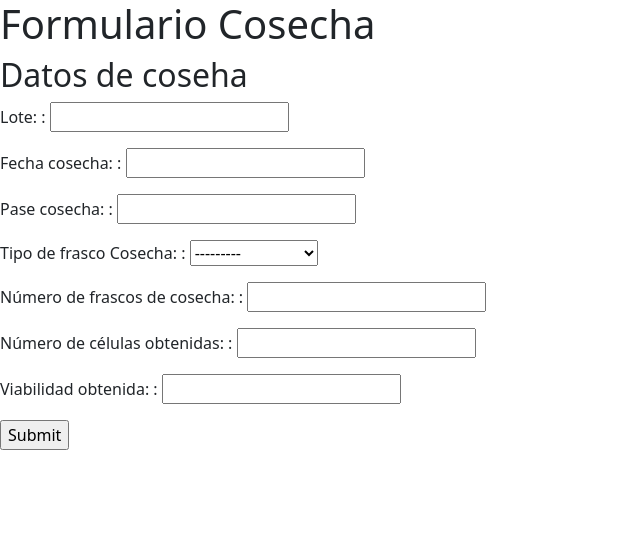
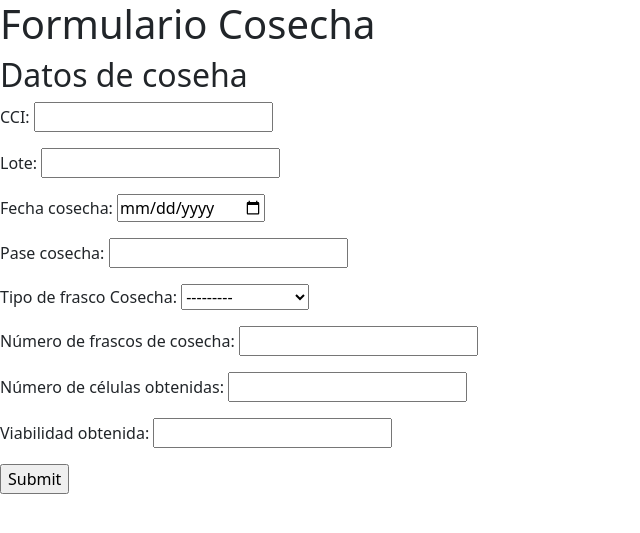
Before and after one commit to IsaMaru98/SeguimientoAlogenicas, a Django app: page /formulario_cosecha/ in a window 1280 px wide. Shown: the top 533 px of the page, without its empty margins (0-640 px from the left). Run offline with Django 4.2, Linux system fonts and the light colour scheme.

Commit message:
Se agrega el campo 'cci' en los modelos y la clave foráne de cosecha_id al modelo Crio

```diff
--- a/formularios/forms.py
+++ b/formularios/forms.py
@@ -4,18 +4,24 @@ from . import models
 class CosechaForm(forms.ModelForm):
     class Meta:
         model = models.Cosecha
-        fields = ['loteCosecha','fechaCosecha','paseCosecha','areaFrascosCosecha','numFrascosCosecha','numCelulasObtenidas','viabilidadCosecha']
-        labels = {'loteCosecha': 'Lote: ','fechaCosecha': 'Fecha cosecha: ','paseCosecha': 'Pase cosecha: ','areaFrascosCosecha': 'Tipo de frasco Cosecha: ','numFrascosCosecha': 'Número de frascos de cosecha: ', 'numCelulasObtenidas': 'Número de células obtenidas: ','viabilidadCosecha': 'Viabilidad obtenida: '}
+        fields = ['cci', 'loteCosecha','fechaCosecha','paseCosecha','areaFrascosCosecha','numFrascosCosecha','numCelulasObtenidas','viabilidadCosecha']
+        labels = {'loteCosecha': 'Lote:','fechaCosecha': 'Fecha cosecha:','paseCosecha': 'Pase cosecha:','areaFrascosCosecha':'Tipo de frasco Cosecha:','numFrascosCosecha': 'Número de frascos de cosecha:', 'numCelulasObtenidas': 'Número de células obtenidas:','viabilidadCosecha': 'Viabilidad obtenida:', 'cci': 'CCI:'}
+        widgets = {
+            'fechaCosecha': forms.DateInput(attrs={'type': 'date'}),
+        }
 
 class SiembraForm(forms.ModelForm):
     class Meta:
         model = models.Siembra
-        fields = ['loteSimbra','fechaSiembra','paseSiembra','areaFrascosSiembra', 'numFrascosSiembra','numCelulasSembradasXFrasco', 'cosechaFK']
-        labels = {'loteSimbra': 'Lote: ' ,'fechaSiembra': 'Fecha Siembra:','paseSiembra':'Pase Siembra:','areaFrascosSiembra': 'Tipo de frasco Siembra:' , 'numFrascosSiembra': 'Número de frascos de Siembra:' ,'numCelulasSembradasXFrasco': 'Número de células sembradas por frasco:', 'cosechaFK': 'Cosecha de proveniencia' }
+        fields = ['cci','loteSimbra','fechaSiembra','paseSiembra','areaFrascosSiembra', 'numFrascosSiembra','numCelulasSembradasXFrasco', 'cosechaFKSiembra']
+        labels = {'loteSimbra': 'Lote:' ,'fechaSiembra': 'Fecha Siembra:','paseSiembra':'Pase Siembra:','areaFrascosSiembra': 'Tipo de frasco Siembra:' , 'numFrascosSiembra': 'Número de frascos de Siembra:' ,'numCelulasSembradasXFrasco': 'Número de células sembradas por frasco:', 'cosechaFKSiembra': 'Cosecha de proveniencia', 'cci': 'CCI:' }
+        widgets = {
+            'fechaSiembra': forms.DateInput(attrs={'type': 'date'}),
+        }
 
 class CrioForm(forms.ModelForm):
 
     class Meta:
         model =  models.Crio
-        fields = ['numCelulasXVial' ,  'numViales']
-        labels = {'numCelulasXVial' : 'Número de células por vial:' , 'numViales': 'Número de viales'}
+        fields = ['cci', 'numCelulasXVial' ,  'numViales', 'cosechaFKCrio']
+        labels = {'numCelulasXVial' : 'Número de células por vial:' , 'numViales': 'Número de viales', 'cosechaFKCrio': 'Cosecha de proveniencia', 'cci': 'CCI:'}
--- a/formularios/models.py
+++ b/formularios/models.py
@@ -1,6 +1,7 @@
 from django.db import models
 
 class Cosecha(models.Model):
+    cci = models.CharField(max_length=10, default="")
     loteCosecha = models.CharField(default="", max_length=50)
     fechaCosecha = models.DateField()
     paseCosecha = models.CharField(max_length=50)
@@ -15,18 +16,21 @@ class Cosecha(models.Model):
         super().save(*args,*kwargs)
 
     def generarIdCosecha(self):
-        return f"{self.fechaCosecha}-{self.areaFrascosCosecha}-{self.numFrascosCosecha}-{self.loteCosecha}"
+        return f"{self.cci}-{self.fechaCosecha}-{self.areaFrascosCosecha}-{self.numFrascosCosecha}-{self.loteCosecha}"
 
 class Siembra(models.Model):
+    cci = models.CharField(max_length=10, default="")
     loteSimbra = models.CharField(max_length=50)
     fechaSiembra = models.DateField()
     paseSiembra = models.CharField(max_length=50)
     areaFrascosSiembra = models.IntegerField(choices=[(25, 'T25'), (75, 'T75'), (175, 'T175'), (850, 'CR Liso'), (2125, 'CR Corrugado'), (0, 'Crioviales')])
     numFrascosSiembra = models.IntegerField()
     numCelulasSembradasXFrasco = models.FloatField()
-    cosechaFK = models.ForeignKey(Cosecha, on_delete=models.CASCADE)
+    cosechaFKSiembra = models.ForeignKey(Cosecha, on_delete=models.CASCADE)
 
 
 class Crio(models.Model):
+    cci = models.CharField(max_length=10 , default="")
     numCelulasXVial = models.FloatField()
     numViales = models.IntegerField()
+    cosechaFKCrio = models.ForeignKey(Cosecha, on_delete=models.CASCADE, default="01-01-2000-25-1-001")
--- a/formularios/templates/formularios/datos.html
+++ b/formularios/templates/formularios/datos.html
@@ -16,4 +16,4 @@
 <!-- me esta mostrando el resultado de multiplicar los datos enviados por el formulario de Criopreservación -->
 <h1>Numero total de células criopreservadas </h1>
 <h3>{{result}} x10e6 </h3>
-{% endblock %}
+{% endbloc
```
Also changed, not shown: db.sqlite3, formularios/migrations/0009_rename_cosechafk_siembra_cosechafksiembra_and_more.py (added), formularios/migrations/0010_alter_crio_cosechafkcrio.py (added), formularios/migrations/0011_cosecha_cci_crio_cci_siembra_cci.py (added), formularios/migrations/0012_alter_cosecha_cci_alter_crio_cci_alter_siembra_cci.py (added).
